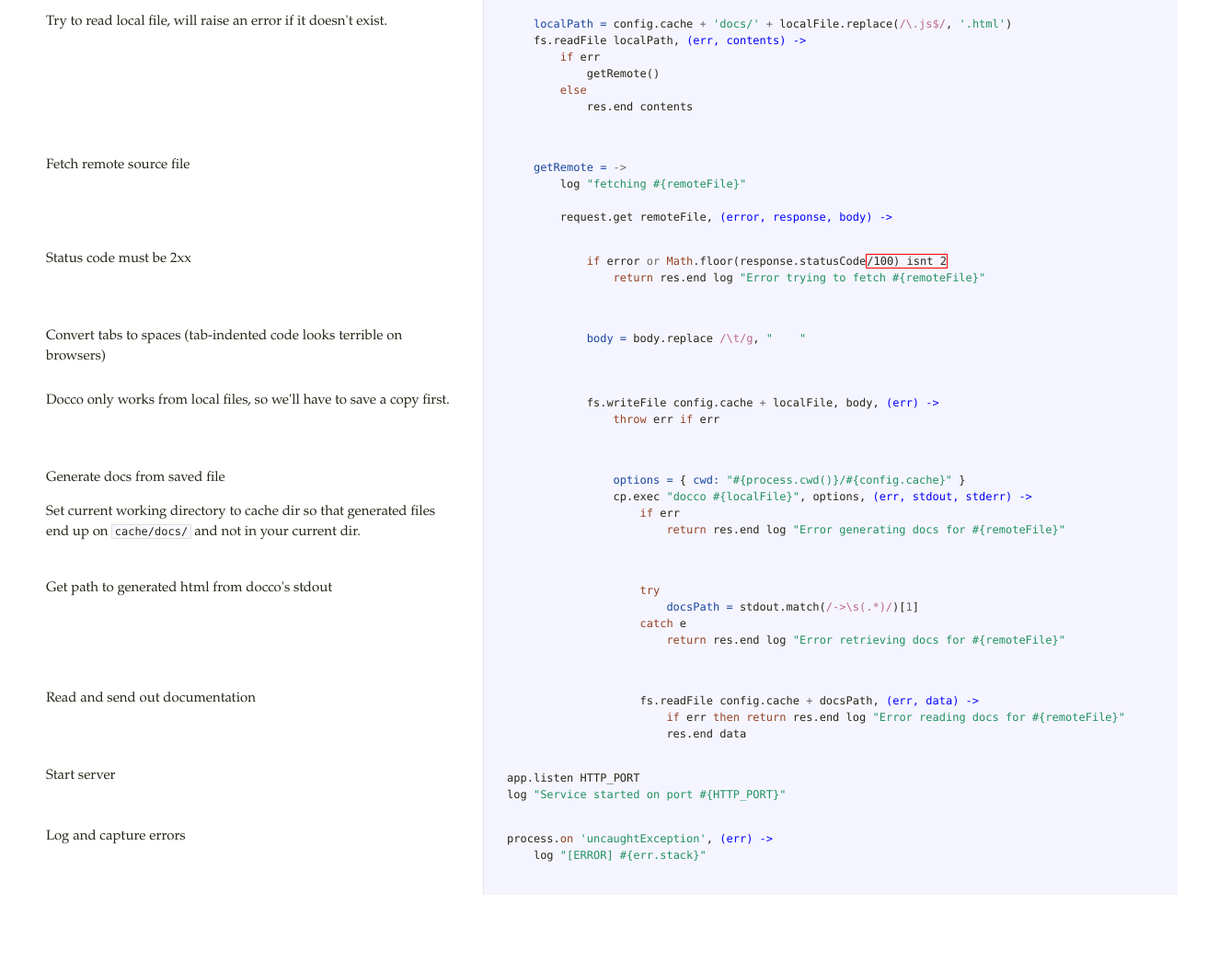
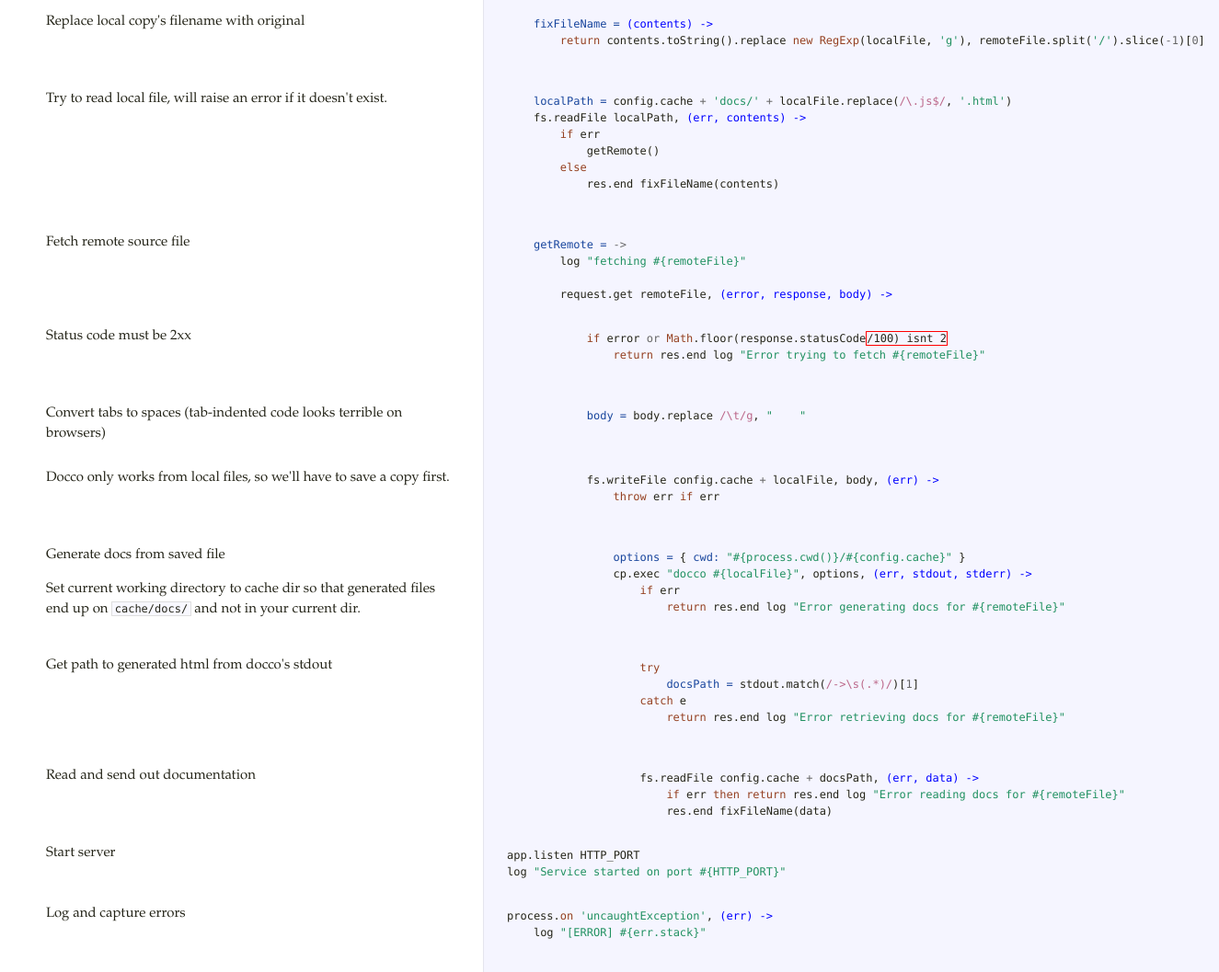
Before and after one commit to ricardobeat/docco-server, a website: page index.html in a window 1280 px wide. Shown: the part 1964-3021 px from the top of the page at 92% size, 1325 px wide, since content can reach past the window. Before the commit the page ends 2937 px from the top, so only its background shows below. Drawn offline with Linux system fonts and the light colour scheme.

Commit message:
show simple file name in page title

```diff
--- a/index.html
+++ b/index.html
@@ -51,24 +51,26 @@ and this will be served instead</p>             </td>             <td class="cod
         <span class="nx">res</span><span class="p">.</span><span class="nx">header</span> <span class="s1">&#39;Content-Type&#39;</span><span class="p">,</span> <span class="s1">&#39;text/css&#39;</span>
         <span class="k">return</span> <span class="nx">res</span><span class="p">.</span><span class="nx">send</span> <span class="nx">CSS</span></pre></div>             </td>           </tr>                               <tr id="section-18">             <td class="docs">               <div class="pilwrap">                 <a class="pilcrow" href="#section-18">&#182;</a>               </div>               <p>Build remote path, make sure there are no extra slashes</p>             </td>             <td class="code">               <div class="highlight"><pre>    <span class="nv">path = </span><span class="nx">path</span><span class="p">.</span><span class="nx">toString</span><span class="p">().</span><span class="nx">replace</span><span class="p">(</span><span class="sr">/^\/+/</span><span class="p">,</span> <span class="s1">&#39;&#39;</span><span class="p">)</span>
     <span class="nv">remoteFile = </span><span class="nx">config</span><span class="p">.</span><span class="nx">baseURL</span><span class="p">.</span><span class="nx">replace</span><span class="p">(</span><span class="sr">/\/*$/</span><span class="p">,</span> <span class="s1">&#39;/&#39;</span><span class="p">)</span> <span class="o">+</span> <span class="nx">path</span></pre></div>             </td>           </tr>                               <tr id="section-19">             <td class="docs">               <div class="pilwrap">                 <a class="pilcrow" href="#section-19">&#182;</a>               </div>               <p>Normalize filename for local cache</p>             </td>             <td class="code">               <div class="highlight"><pre>    <span class="nv">localFile  = </span><span class="nx">getLocalFileName</span><span class="p">(</span><span class="nx">remoteFile</span><span class="p">)</span>
-    </pre></div>             </td>           </tr>                               <tr id="section-20">             <td class="docs">               <div class="pilwrap">                 <a class="pilcrow" href="#section-20">&#182;</a>               </div>               <p>Try to read local file, will raise an error
+    </pre></div>             </td>           </tr>                               <tr id="section-20">             <td class="docs">               <div class="pilwrap">                 <a class="pilcrow" href="#section-20">&#182;</a>               </div>               <p>Replace local copy's filename with original</p>             </td>             <td class="code">               <div class="highlight"><pre>    <span class="nv">fixFileName = </span><span class="nf">(contents) -&gt;</span>
+        <span class="k">return</span> <span class="nx">contents</span><span class="p">.</span><span class="nx">toString</span><span class="p">().</span><span class="nx">replace</span> <span class="k">new</span> <span class="nb">RegExp</span><span class="p">(</span><span class="nx">localFile</span><span class="p">,</span> <span class="s1">&#39;g&#39;</span><span class="p">),</span> <span class="nx">remoteFile</span><span class="p">.</span><span class="nx">split</span><span class="p">(</span><span class="s1">&#39;/&#39;</span><span class="p">).</span><span class="nx">slice</span><span class="p">(</span><span class="o">-</span><span class="mi">1</span><span class="p">)[</span><span class="mi">0</span><span class="p">]</span>
+    </pre></div>             </td>           </tr>                               <tr id="section-21">             <td class="docs">               <div class="pilwrap">                 <a class="pilcrow" href="#section-21">&#182;</a>               </div>               <p>Try to read local file, will raise an error
 if it doesn't exist.</p>             </td>             <td class="code">               <div class="highlight"><pre>    <span class="nv">localPath = </span><span class="nx">config</span><span class="p">.</span><span class="nx">cache</span> <span class="o">+</span> <span class="s1">&#39;docs/&#39;</span> <span class="o">+</span> <span class="nx">localFile</span><span class="p">.</span><span class="nx">replace</span><span class="p">(</span><span class="sr">/\.js$/</span><span class="p">,</span> <span class="s1">&#39;.html&#39;</span><span class="p">)</span>
     <span class="nx">fs</span><span class="p">.</span><span class="nx">readFile</span> <span class="nx">localPath</span><span class="p">,</span> <span class="nf">(err, contents) -&gt;</span>
         <span class="k">if</span> <span class="nx">err</span>
             <span class="nx">getRemote</span><span class="p">()</span>
         <span class="k">else</span>
-            <span class="nx">res</span><span class="p">.</span><span class="nx">end</span> <span class="nx">contents</span>
-    </pre></div>             </td>           </tr>                               <tr id="section-21">             <td class="docs">               <div class="pilwrap">                 <a class="pilcrow" href="#section-21">&#182;</a>               </div>               <p>Fetch remote source file</p>             </td>             <td class="code">               <div class="highlight"><pre>    <span class="nv">getRemote = </span><span class="o">-&gt;</span>
+            <span class="nx">res</span><span class="p">.</span><span class="nx">end</span> <span class="nx">fixFileName</span><span class="p">(</span><span class="nx">contents</span><span class="p">)</span>
+    </pre></div>             </td>           </tr>                               <tr id="section-22">             <td class="docs">               <div class="pilwrap">                 <a class="pilcrow" href="#section-22">&#182;</a>               </div>               <p>Fetch remote source file</p>             </td>             <td class="code">               <div class="highlight"><pre>    <span class="nv">getRemote = </span><span class="o">-&gt;</span>
         <span class="nx">log</span> <span class="s2">&quot;fetching #{remoteFile}&quot;</span>
 
-        <span class="nx">request</span><span class="p">.</span><span class="nx">get</span> <span class="nx">remoteFile</span><span class="p">,</span> <span class="nf">(error, response, body) -&gt;</span></pre></div>             </td>           </tr>                               <tr id="section-22">             <td class="docs">               <div class="pilwrap">                 <a class="pilcrow" href="#section-22">&#182;</a>               </div>               <p>Status code must be 2xx</p>             </td>             <td class="code">               <div class="highlight"><pre>            <span class="k">if</span> <span class="nx">error</span> <span class="o">or</span> <span class="nb">Math</span><span class="p">.</span><span class="nx">floor</span><span class="p">(</span><span class="nx">response</span><span class="p">.</span><span class="nx">statusCode</span><span class="err">/100) isnt 2</span>
+        <span class="nx">request</span><span class="p">.</span><span class="nx">get</span> <span class="nx">remoteFile</span><span class="p">,</span> <span class="nf">(error, response, body) -&gt;</span></pre></div>             </td>           </tr>                               <tr id="section-23">             <td class="docs">               <div class="pilwrap">                 <a class="pilcrow" href="#section-23">&#182;</a>               </div>               <p>Status code must be 2xx</p>             </td>             <td class="code">               <div class="highlight"><pre>            <span class="k">if</span> <span class="nx">error</span> <span class="o">or</span> <span class="nb">Math</span><span class="p">.</span><span class="nx">floor</span><span class="p">(</span><span class="nx">response</span><span class="p">.</span><span class="nx">statusCode</span><span class="err">/100) isnt 2</span>
                 <span class="k">return</span> <span class="nx">res</span><span class="p">.</span><span class="nx">end</span> <span class="nx">log</span> <span class="s2">&quot;Error trying to fetch #{remoteFile}&quot;</span>
-            </pre></div>             </td>           </tr>                               <tr id="section-23">             <td class="docs">               <div class="pilwrap">                 <a class="pilcrow" href="#section-23">&#182;</a>               </div>               <p>Convert tabs to spaces
+            </pre></div>             </td>           </tr>                               <tr id="section-24">             <td class="docs">               <div class="pilwrap">                 <a class="pilcrow" href="#section-24">&#182;</a>               </div>               <p>Convert tabs to spaces
 (tab-indented code looks terrible on browsers)</p>             </td>             <td class="code">               <div class="highlight"><pre>            <span class="nv">body = </span><span class="nx">body</span><span class="p">.</span><span class="nx">replace</span> <span class="sr">/\t/g</span><span class="p">,</span> <span class="s2">&quot;    &quot;</span>
-            </pre></div>             </td>           </tr>                               <tr id="section-24">             <td class="docs">               <div class="pilwrap">                 <a class="pilcrow" href="#section-24">&#182;</a>               </div>               <p>Docco only works from local files, so we'll
+            </pre></div>             </td>           </tr>                               <tr id="section-25">             <td class="docs">               <div class="pilwrap">                 <a class="pilcrow" href="#section-25">&#182;</a>               </div>               <p>Docco only works from local files, so we'll
 have to save a copy first.</p>             </td>             <td class="code">               <div class="highlight"><pre>            <span class="nx">fs</span><span class="p">.</span><span class="nx">writeFile</span> <span class="nx">config</span><span class="p">.</span><span class="nx">cache</span> <span class="o">+</span> <span class="nx">localFile</span><span class="p">,</span> <span class="nx">body</span><span class="p">,</span> <span class="nf">(err) -&gt;</span>
                 <span class="k">throw</span> <span class="nx">err</span> <span class="k">if</span> <span class="nx">err</span>
-            </pre></div>             </td>           </tr>                               <tr id="section-25">             <td class="docs">               <div class="pilwrap">                 <a class="pilcrow" href="#section-25">&#182;</a>               </div>               <p>Generate docs from saved file</p>
+            </pre></div>             </td>           </tr>                               <tr id="section-26">             <td class="docs">               <div class="pilwrap">                 <a class="pilcrow" href="#section-26">&#182;</a>               </div>               <p>Generate docs from saved file</p>
 
 <p>Set current working directory to cache dir so that
 generated files end up on <code>cache/docs/</code> and not in
@@ -76,14 +78,14 @@ your current dir.</p>             </td>             <td class="code">
                 <span class="nx">cp</span><span class="p">.</span><span class="nx">exec</span> <span class="s2">&quot;docco #{localFile}&quot;</span><span class="p">,</span> <span class="nx">options</span><span class="p">,</span> <span class="nf">(err, stdout, stderr) -&gt;</span>
                     <span class="k">if</span> <span class="nx">err</span>
                         <span class="k">return</span> <span class="nx">res</span><span class="p">.</span><span class="nx">end</span> <span class="nx">log</span> <span class="s2">&quot;Error generating docs for #{remoteFile}&quot;</span>
-                </pre></div>             </td>           </tr>                               <tr id="section-26">             <td class="docs">               <div class="pilwrap">                 <a class="pilcrow" href="#section-26">&#182;</a>               </div>               <p>Get path to generated html from docco's stdout</p>             </td>             <td class="code">               <div class="highlight"><pre>                    <span class="k">try</span>
+                </pre></div>             </td>           </tr>                               <tr id="section-27">             <td class="docs">               <div class="pilwrap">                 <a class="pilcrow" href="#section-27">&#182;</a>               </div>               <p>Get path to generated html from docco's stdout</p>             </td>             <td class="code">               <div class="highlight"><pre>                    <span class="k">try</span>
                         <span class="nv">docsPath = </span><span class="nx">stdout</span><span class="p">.</span><span class="nx">match</span><span class="p">(</span><span class="sr">/-&gt;\s(.*)/</span><span class="p">)[</span><span class="mi">1</span><span class="p">]</span>
                     <span class="k">catch</span> <span class="nx">e</span>
                         <span class="k">return</span> <span class="nx">res</span><span class="p">.</span><span class="nx">end</span> <span class="nx">log</span> <span class="s2">&quot;Error retrieving docs for #{remoteFile}&quot;</span>
-                </pre></div>             </td>           </tr>                               <tr id="section-27">             <td class="docs">               <div class="pilwrap">                 <a class="pilcrow" href="#section-27">&#182;</a>               </div>               <p>Read and send out documentation</p>             </td>             <td class="code">               <div class="highlight"><pre>                    <span class="nx">fs</span><span class="p">.</span><span class="nx">readFile</span> <span class="nx">config</span><span class="p">.</span><span class="nx">cache</span> <span class="o">+</span> <span class="nx">docsPath</span><span class="p">,</span> <span class="nf">(err, data) -&gt;</span>
+                </pre></div>             </td>           </tr>                               <tr id="section-28">             <td class="docs">               <div class="pilwrap">                 <a class="pilcrow" href="#section-28">&#182;</a>               </div>               <p>Read and send out documentation</p>             </td>             <td class="code">               <div class="highlight"><pre>                    <span class="nx">fs</span><span class="p">.</span><span class="nx">readFile</span> <span class="nx">config</span><span class="p">.</span><span class="nx">cache</span> <span class="o">+</span> <span class="nx">docsPath</span><span class="p">,</span> <span class="nf">(err, data) -&gt;</span>
                         <span class="k">if</span> <span class="nx">err</span> <span class="k">then</span> <span class="k">return</span> <span class="nx">res</span><span class="p">.</span><span class="nx">end</span> <span class="nx">log</span> <span class="s2">&quot;Error reading docs for #{remoteFile}&quot;</span>
-                        <span class="nx">res</span><span class="p">.</span><span class="nx">end</span> <span class="nx">data</span></pre></div>             </td>           </tr>                               <tr id="section-28">             <td class="docs">               <div class="pilwrap">                 <a class="pilcrow" href="#section-28">&#182;</a>               </div>               <p>Start server</p>             </td>             <td class="code">               <div class="highlight"><pre><span class="nx">app</span><span class="p">.</span><span class="nx">listen</span> <span class="nx">HTTP_PORT</span>
-<span class="nx">log</span> <span class="s2">&quot;Service started on port #{HTTP_PORT}&quot;</span></pre></div>             </td>           </tr>                               <tr id="section-29">             <td class="docs">               <div class="pilwrap">                 <a class="pilcrow" href="#section-29">&#182;</a>               </div>               <p>Log and capture errors</p>             </td>             <td class="code">               <div class="highlight"><pre><span class="nx">process</span><span class="p">.</span><span class="kc">on</span> <span class="s1">&#39;uncaughtException&#39;</span><span class="p">,</span> <span class="nf">(err) -&gt;</span>
+                        <span class="nx">res</span><span class="p">.</span><span class="nx">end</span> <span class="nx">fixFileName</span><span class="p">(</span><span class="nx">data</span><span class="p">)</span></pre></div>             </td>           </tr>                               <tr id="section-29">             <td class="docs">               <div class="pilwrap">                 <a class="pilcrow" href="#section-29">&#182;</a>               </div>               <p>Start server</p>             </td>             <td class="code">               <div class="highlight"><pre><span class="nx">app</span><span class="p">.</span><span class="nx">listen</span> <span class="nx">HTTP_PORT</span>
+<span class="nx">log</span> <span class="s2">&quot;Service started on port #{HTTP_PORT}&quot;</span></pre></div>             </td>           </tr>                               <tr id="section-30">             <td class="docs">               <div class="pilwrap">                 <a class="pilcrow" href="#section-30">&#182;</a>               </div>               <p>Log and capture errors</p>             </td>             <td class="code">               <div class="highlight"><pre><span class="nx">process</span><span class="p">.</span><span class="kc">on</span> <span class="s1">&#39;uncaughtException&#39;</span><span class="p">,</span> <span class="nf">(err) -&gt;</span>
     <span class="nx">log</span> <span class="s2">&quot;[ERROR] #{err.stack}&quot;</span>
 
 </pre></div>             </td>           </tr>                </tbody>     </table>   </div> </body> </html>
```
Also changed, not shown: autodoccs.coffee (+6 -3 lines), autodoccs.js (+10 -7 lines).
